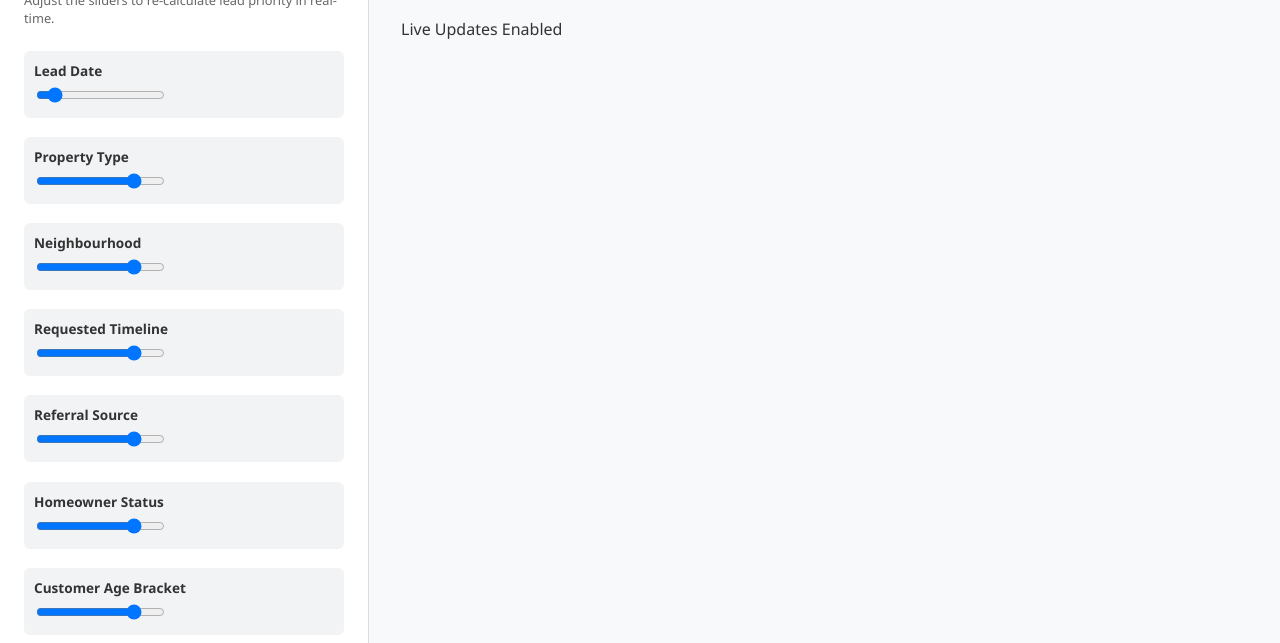
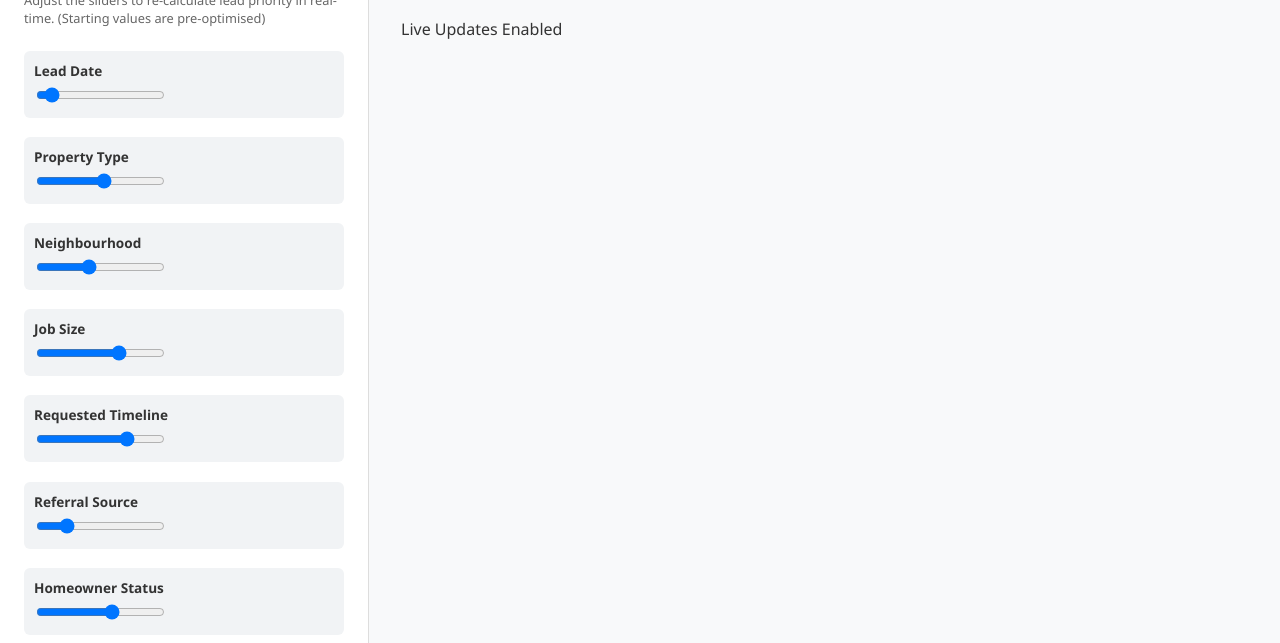
Before and after one commit to richie9895/CREO-Astra-TCA, a website with bundled scripts: page index.html in a window 1280 px wide. Shown: the part 173-816 px from the top of the page. Built offline with nearby package versions, Linux system fonts and the light colour scheme.

Commit message:
Full UI element functionality (at least what had been planned)

```diff
--- a/index.html
+++ b/index.html
@@ -16,39 +16,63 @@
     <div class="dashboard-container">
         <aside id="sidebar">
             <h3>Scoring Factors</h3>
-            <p class="helper-text">Adjust the sliders to re-calculate lead priority in real-time.</p>
+            <p class="helper-text">Adjust the sliders to re-calculate lead priority in real-time. (Starting values are pre-optimised)</p>
             <div id="controls">
                 <div class="control-group">
                     <label for="lead_date_weight">Lead Date</label>
-                    <input type="range" id="lead_date_weight" name="lead_date_weight" min="0" max="10" step="1" value="1">
+                    <input type="range" id="lead_date_weight" name="lead_date_weight" min="0" max="15" step="1" value="1">
                 </div>
                 <div class="control-group">
                     <label for="property_type_weight">Property Type</label>
-                    <input type="range" id="property_type_weight" name="property_type_weight" min="0" max="10" step="1" value="8">
+                    <input type="range" id="property_type_weight" name="property_type_weight" min="0" max="15" step="1" value="8">
                 </div>
                 <div class="control-group">
                     <label for="neighbourhood_weight">Neighbourhood</label>
-                    <input type="range" id="neighbourhood_weight" name="neighbourhood_weight" min="0" max="10" step="1" value="8">
+                    <input type="range" id="neighbourhood_weight" name="neighbourhood_weight" min="0" max="15" step="1" value="8">
+                </div>
+                <div class="control-group">
+                    <label for="estimated_job_size_weight">Job Size</label>
+                    <input type="range" id="estimated_job_size_weight" name="estimated_job_size_weight" min="0" max="15" step="1" value="8">
                 </div>
                 <div class="control-group">
                     <label for="requested_timeline_weight">Requested Timeline</label>
-                    <input type="range" id="requested_timeline_weight" name="requested_timeline_weight" min="0" max="10" step="1" value="8">
+                    <input type="range" id="requested_timeline_weight" name="requested_timeline_weight" min="0" max="15" step="1" value="8">
                 </div>
                 <div class="control-group">
                     <label for="referral_source_weight">Referral Source</label>
-                    <input type="range" id="referral_source_weight" name="referral_source_weight" min="0" max="10" step="1" value="8">
+                    <input type="range" id="referral_source_weight" name="referral_source_weight" min="0" max="15" step="1" value="8">
                 </div>
                 <div class="control-group">
                     <label for="homeowner_status_weight">Homeowner Status</label>
-                    <input type="range" id="homeowner_status_weight" name="homeowner_status_weight" min="0" max="10" step="1" value="8">
+                    <input type="range" id="homeowner_status_weight" name="homeowner_status_weight" min="0" max="15" step="1" value="8">
+                </div>
+                <div class="control-group">
+                    <label for="preferred_contact_weight">Preferred Contact</label>
+                    <input type="range" id="preferred_contact_weight" name="preferred_contact_weight" min="0" max="15" step="1" value="8">
+                </div>
+                <div class="control-group">
+                    <label for="capture_weather_weight">Lead Capture Weather</label>
+                    <input type="range" id="capture_weather_weight" name="capture_weather_weight" min="0" max="15" step="1" value="8">
+                </div>
+                <div class="control-group">
+                    <label for="distance_weight">Distance From Queen's</label>
+                    <input type="range" id="distance_weight" name="distance_weight" min="0" max="15" step="1" value="8">
                 </div>
                 <div class="control-group">
                     <label for "customer_age_bracket_weight">Customer Age Bracket</label>
-                    <input type= "range" id= "customer_age_bracket_weight" name= "customer_age_bracket_weight" min= "0" max = "10" step = "1" value= "8">
+                    <input type= "range" id= "customer_age_bracket_weight" name= "customer_age_bracket_weight" min= "0" max = "15" step = "1" value= "8">
+                </div>
+                <div class="control-group">
+                    <label for "has_pets_weight">Has Pets</label>
+                    <input type= "range" id= "has_pets_weight" name= "has_pets_weight" min= "0" max = "15" step = "1" value= "8">
+                </div>
+                <div class="control-group">
+                    <label for "weekday_weight">Lead Weekday</label>
+                    <input type= "range" id= "weekday_weight" name= "weekday_weight" min= "0" max = "15" step = "1" value= "8">
                 </div>
                 <div class= "control-group">
                     <label for= "expected_profit_band_weight">Expected Profit Band</label>
-                    <input type= "range"id= "expected_profit_band_weight"name= "expected_profit_band_weight" min= "0" max = "10" step = "1" value= "8">
+                    <input type= "range"id= "expected_profit_band_weight"name= "expected_profit_band_weight" min= "0" max = "15" step = "1" value= "8">
                 </div>
                 <div class= "control-group">
                     <label>Reset to Defaults</label>
--- a/src/dataAnalysis.ts
+++ b/src/dataAnalysis.ts
@@ -20,7 +20,7 @@ export interface weightings{
     expected_profit_band_weight:number;
 }
 
-export interface defaultScoring{
+interface defaultScoring{
     lead_id_score:number;
     lead_date_score:number;
     property_type_score:Record<string, number>
--- a/src/webRunner.js
+++ b/src/webRunner.js
@@ -9,6 +9,62 @@ async function updateUI() {
 
 async function resetUI(){
     var leads = await runAnalysis(defaultWeights);
+    const date_slider = document.getElementById("lead_date_weight");
+        if (date_slider) {
+            date_slider.value = 1;
+        }
+    const property_slider = document.getElementById("property_type_weight");
+        if (property_slider) {
+            property_slider.value = 8;
+        }
+    const neighbourhood_slider = document.getElementById("neighbourhood_weight");
+        if (neighbourhood_slider) {
+            neighbourhood_slider.value = 6;
+        }
+    const job_size_slider = document.getElementById("estimated_job_size_weight");
+        if (job_size_slider) {
+            job_size_slider.value = 10;
+        }
+    const timeline_slider = document.getElementById("requested_timeline_weight");
+        if (timeline_slider) {
+            timeline_slider.value = 11;
+        }
+    const referral_slider = document.getElementById("referral_source_weight");
+        if (referral_slider) {
+            referral_slider.value = 3;
+        }
+    const homeowner_slider = document.getElementById("homeowner_status_weight");
+        if (homeowner_slider) {
+            homeowner_slider.value = 9;
+        }
+    const contact_slider = document.getElementById("preferred_contact_weight");
+        if (contact_slider) {
+            contact_slider.value = 0;
+        }
+    const weather_slider = document.getElementById("capture_weather_weight");
+        if (weather_slider) {
+            weather_slider.value = 0;
+        }
+    const distance_slider = document.getElementById("distance_weight");
+        if (distance_slider) {
+            distance_slider.value = 4;
+        }
+    const age_slider = document.getElementById("customer_age_bracket_weight");
+        if (age_slider) {
+            age_slider.value = 7;
+        }
+    const pets_slider = document.getElementById("has_pets_weight");
+        if (pets_slider) {
+            pets_slider.value = 5;
+        }
+    const weekday_slider = document.getElementById("weekday_weight");
+        if (weekday_slider) {
+            weekday_slider.value = 2;
+        }
+    const profit_slider = document.getElementById("expected_profit_band_weight");
+        if (profit_slider) {
+            profit_slider.value = 12;
+        }
     displayLeads(leads);
 }
 
@@ -18,16 +74,16 @@ function getCurrentWeights() {
         lead_date_weight: parseFloat(document.getElementById('lead_date_weight').value),
         property_type_weight: parseFloat(document.getElementById('property_type_weight').value),
         neighbourhood_weight: parseFloat(document.getElementById('neighbourhood_weight').value),
-        estimated_job_size_sqft_weight: 0,
+        estimated_job_size_sqft_weight: parseFloat(document.getElementById('estimated_job_size_weight').value),
         requested_timeline_weight: parseFloat(document.getElementById('requested_timeline_weight').value),
         referral_source_weight: parseFloat(document.getElementById('referral_source_weight').value),
         homeowner_status_weight: parseFloat(document.getElementById('homeowner_status_weight').value),
-        preferred_contact_weight: 0,
-        lead_capture_weather_weight: 0,
-        distance_to_queens_km_weight: 0,
+        preferred_contact_weight: parseFloat(document.getElementById('preferred_contact_weight').value),
+        lead_capture_weather_weight: parseFloat(document.getElementById('capture_weather_weight').value),
+        distance_to_queens_km_weight: parseFloat(document.getElementById('distance_weight').value),
         customer_age_bracket_weight: parseFloat(document.getElementById('customer_age_bracket_weight').value),
-        has_pets_weight: 0,
-        lead_weekday_weight: 0,
+        has_pets_weight: parseFloat(document.getElementById('has_pets_weight').value),
+        lead_weekday_weight: parseFloat(document.getElementById('weekday_weight').value),
         expected_profit_band_weight: parseFloat(document.getElementById('expected_profit_band_weight').value)
     };
 }
```
Also changed, not shown: src/getData.ts (+1 -8 lines).
